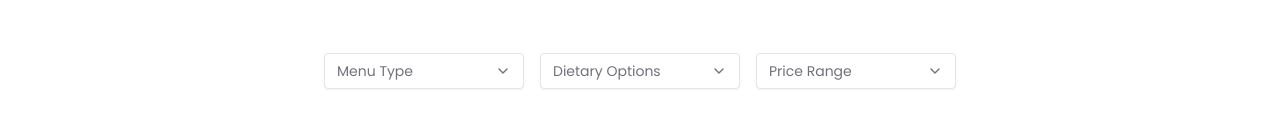
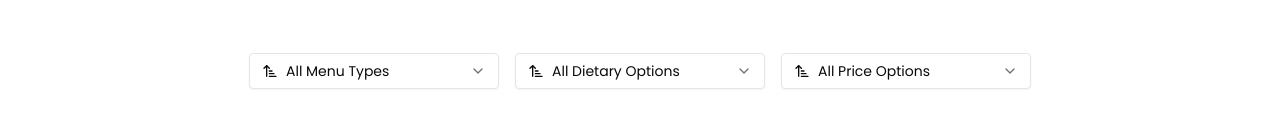
Before and after one commit to 0xPrImOx0/Online-Catering-Reservation-System-Main, a Next.js app: page /menus in a window 1280 px wide. Shown: the part 140-275 px from the top of the page. Built offline with nearby package versions, Linux system fonts and the light colour scheme.

Commit message:
👍 Refactor select to a custom component. Added values in size props in CustomSelectProps.

```diff
--- a/app/(customer)/menus/menu-metadata.ts
+++ b/app/(customer)/menus/menu-metadata.ts
@@ -261,3 +261,29 @@ export const menuItems: MenuItem[] = [
     },
   },
 ];
+
+export const menuTypes = [
+  { value: "all", title: "All Menu Types" },
+  { value: "breakfast", title: "Breakfast" },
+  { value: "lunch", title: "Lunch" },
+  { value: "dinner", title: "Dinner" },
+  { value: "cocktail", title: "Cocktail Hour" },
+  { value: "dessert", title: "Desserts" },
+];
+
+export const dietaryOptions = [
+  { value: "all", title: "All Dietary Options" },
+  { value: "vegetarian", title: "Vegetarian" },
+  { value: "vegan", title: "Vegan" },
+  { value: "gluten-free", title: "Gluten-Free" },
+  { value: "dairy-free", title: "Dairy-Free" },
+  { value: "nut-free", title: "Nut-Free" },
+];
+
+export const priceOptions = [
+  { value: "all", title: "All Price Options" },
+  { value: "budget", title: "Budget ($15-25/person)" },
+  { value: "standard", title: "Standard ($25-40/person)" },
+  { value: "premium", title: "Premium ($40-60/person)" },
+  { value: "luxury", title: "Luxury ($60+/person)" },
+];
--- a/app/(customer)/menus/page.tsx
+++ b/app/(customer)/menus/page.tsx
@@ -9,6 +9,8 @@ import { ClipboardCheck, Star } from "lucide-react";
 import packages from "@/lib/packages";
 import FooterCTA from "@/components/shared/customer/FooterCTA";
 import PackageCards from "@/components/shared/customer/PackageCards";
+import CustomSelect from "@/components/shared/CustomSelect";
+import { dietaryOptions, menuTypes, priceOptions } from "./menu-metadata";
 
 export default function Page() {
   return (
@@ -18,46 +20,26 @@ export default function Page() {
 
         {/* Filters */}
         <div className="flex flex-col sm:flex-row gap-4 justify-center mb-12">
-          <Select>
-            <SelectTrigger className="w-full text-foreground sm:w-[200px]">
-              <SelectValue placeholder="Menu Type" />
-            </SelectTrigger>
-            <SelectContent>
-              <SelectItem value="all">All Menus</SelectItem>
-              <SelectItem value="breakfast">Breakfast</SelectItem>
-              <SelectItem value="lunch">Lunch</SelectItem>
-              <SelectItem value="dinner">Dinner</SelectItem>
-              <SelectItem value="cocktail">Cocktail Hour</SelectItem>
-              <SelectItem value="dessert">Desserts</SelectItem>
-            </SelectContent>
-          </Select>
+          <CustomSelect
+            defaultValue="all"
+            placeholder="Menu Type"
+            size="md"
+            items={menuTypes}
+          />
 
-          <Select>
-            <SelectTrigger className="w-full sm:w-[200px]">
-              <SelectValue placeholder="Dietary Options" />
-            </SelectTrigger>
-            <SelectContent>
-              <SelectItem value="all">All Options</SelectItem>
-              <SelectItem value="vegetarian">Vegetarian</SelectItem>
-              <SelectItem value="vegan">Vegan</SelectItem>
-              <SelectItem value="gluten-free">Gluten-Free</SelectItem>
-              <SelectItem value="dairy-free">Dairy-Free</SelectItem>
-              <SelectItem value="nut-free">Nut-Free</SelectItem>
-            </SelectContent>
-          </Select>
+          <CustomSelect
+            defaultValue="all"
+            placeholder="Dietary Options"
+            size="md"
+            items={dietaryOptions}
+          />
 
-          <Select>
-            <SelectTrigger className="w-full sm:w-[200px]">
-              <SelectValue placeholder="Price Range" />
-            </SelectTrigger>
-            <SelectContent>
-              <SelectItem value="all">All Prices</SelectItem>
-              <SelectItem value="budget">Budget ($15-25/person)</SelectItem>
-              <SelectItem value="standard">Standard ($25-40/person)</SelectItem>
-              <SelectItem value="premium">Premium ($40-60/person)</SelectItem>
-              <SelectItem value="luxury">Luxury ($60+/person)</SelectItem>
-            </SelectContent>
-          </Select>
+          <CustomSelect
+            defaultValue="all"
+            placeholder="Price Range"
+            size="md"
+            items={priceOptions}
+          />
         </div>
 
         <div className="flex flex-wrap items-center justify-center gap-10">
--- a/components/shared/CustomSelect.tsx
+++ b/components/shared/CustomSelect.tsx
@@ -20,6 +20,7 @@ export default function CustomSelect({
       <SelectTrigger
         className={clsx({
           "w-[200px] max-w-[200px]": size === "sm",
+          "w-[250px] max-w-[250px]": size === "md",
           "": size === "lg",
         })}
       >
--- a/types/component-types.ts
+++ b/types/component-types.ts
@@ -15,7 +15,7 @@ export type CustomSelectProps = {
     value: string;
     title: string;
   }[];
-  size?: "sm" | "lg";
+  size?: "sm" | "md" | "lg";
 };
 
 //View Mode Props
--- a/types/customer/menu-types.ts
+++ b/types/customer/menu-types.ts
@@ -7,7 +7,7 @@ export type CategoryProps =
   | "Pork"
   | "Noodle"
   | "Chicken"
-  | "Fish"
+  | "Seafood"
   | "Vegetable"
   | "Dessert"
   | "Beverage";
```
